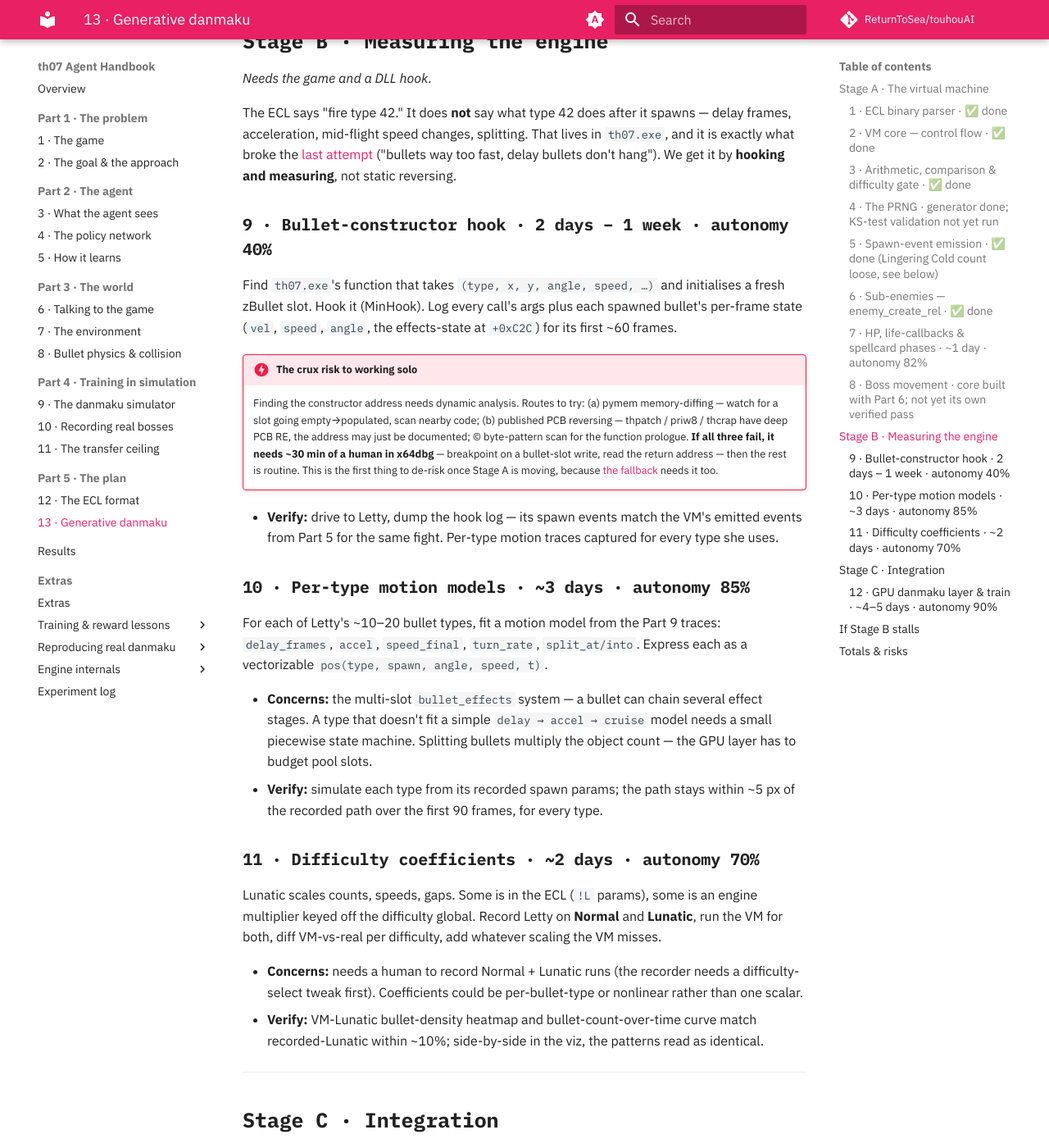
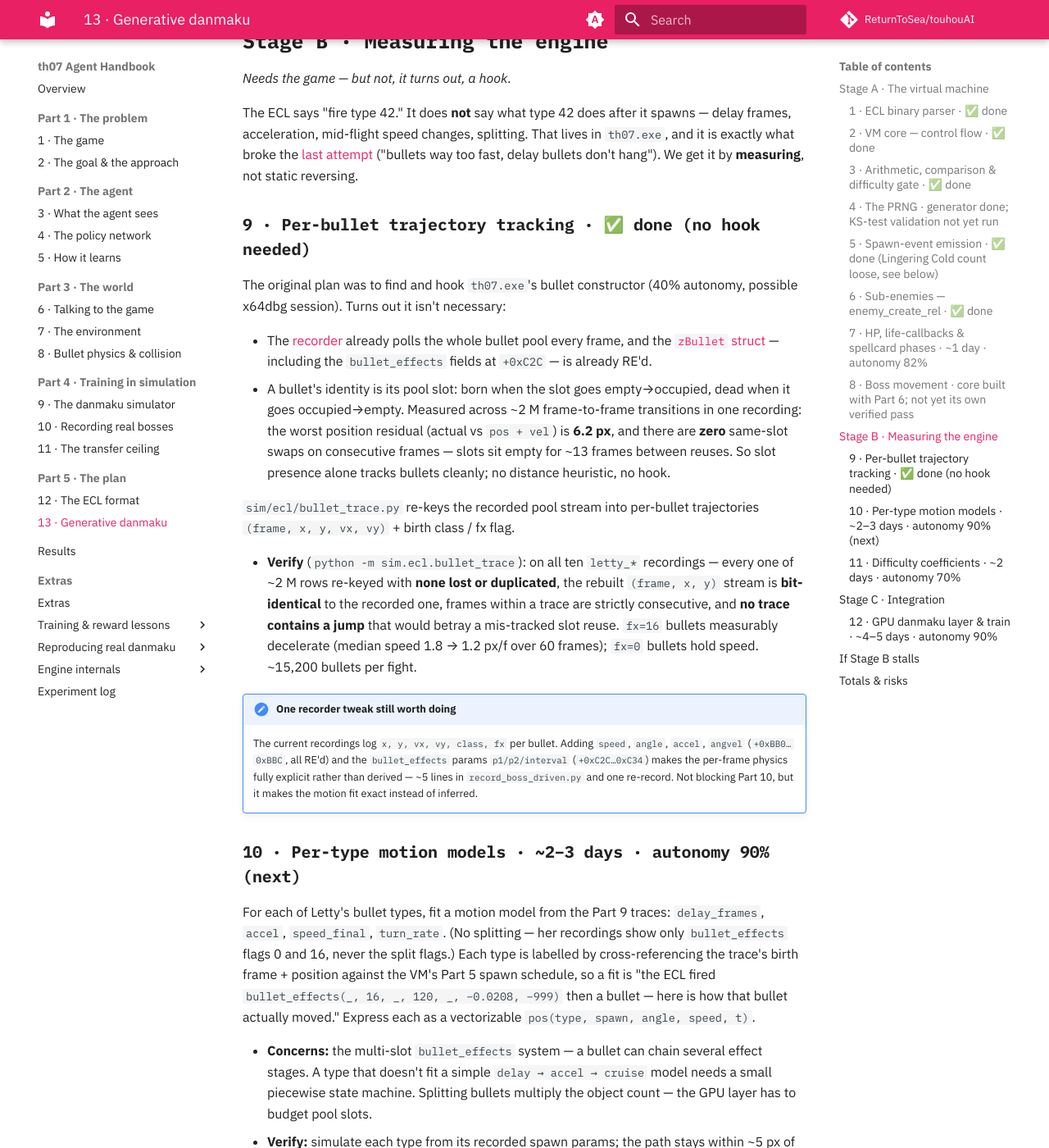
Before and after one commit to ReturnToSea/touhouAI, an MkDocs documentation site: the page built from docs/ecl-vm.md, in a window 1280 px wide and 1400 px high, scrolled down 4767 px. Shown: the whole window at 82% size. Built offline with MkDocs 1.6.1 and Material for MkDocs 9.7.7, drawn with Linux system fonts in a browser that asks for light colours; comment, search, counter and statistics services are not loaded; some of the changed text lies outside the part shown.

Commit message:
ecl: Part 9 — per-bullet trajectory tracking (no constructor hook)
The plan's crux risk was finding + hooking th07's bullet constructor
(40% autonomy, possible x64dbg). It isn't needed:

- record_boss_driven.py already polls the whole bullet pool every frame,
  and the zBullet struct incl. bullet_effects (+0xC2C) is already RE'd
- bullet identity = pool slot (born empty->occupied, dead occupied->empty).
  Measured across ~2M frame-to-frame transitions in one recording: worst
  actual-vs-(pos+vel) residual is 6.2px, zero >10px, and slots sit empty
  ~13 frames between reuses -> no distance heuristic, no hook

sim/ecl/bullet_trace.py re-keys the recorded pool stream into per-bullet
trajectories (frame, x, y, vx, vy) + birth class/fx flag.

Verify (python -m sim.ecl.bullet_trace): all 10 letty_* recordings -
every one of ~2M rows re-keyed with none lost/duplicated, the rebuilt
(frame,x,y) stream bit-identical to the recorded one, frames strictly
consecutive within a trace, no internal jumps. fx=16 bullets measurably
decelerate; fx=0 hold speed; no splitting (split flags never seen).

Docs: Stage B no longer needs a hook; the crux risk row is struck.

Co-Authored-By: Claude Sonnet 5 <noreply@anthropic.com>
Claude-Session: https://claude.ai/code/session_01HvK66xWtekmqmw4fENNeN8

```diff
--- a/docs/ecl-vm.md
+++ b/docs/ecl-vm.md
@@ -32,9 +32,9 @@ change. The VM replaces *where the bullet positions come from*, nothing else.
       [first attempt](de-ecl-vm.md), kept for reference only
     - PyTouhou's TH06 VM as reference (`pytouhou_ref/eclrunner.py`, ~90% opcode
       overlap)
-    - The [DLL hook](hook.md) toolchain (MinHook / inject32) — not yet used;
-      Stage B is next
-    - The [zBullet struct](re.md#zbullet-stride-0xd68-1025-slots) RE'd
+    - The [zBullet struct](re.md#zbullet-stride-0xd68-1025-slots) fully RE'd,
+      including the `bullet_effects` fields — enough that Stage B needs no hook,
+      just the existing per-frame recorder
     - 20 recordings as validation ground truth — already exercised, not just
       sitting there: Parts 5/6/8 verify directly against
       `sim/fights/letty_*.npz`
@@ -218,40 +218,58 @@ What's still owed before this is a clean "done":
 
 ## Stage B · Measuring the engine
 
-*Needs the game and a DLL hook.*
+*Needs the game — but not, it turns out, a hook.*
 
 The ECL says "fire type 42." It does **not** say what type 42 does after it
 spawns — delay frames, acceleration, mid-flight speed changes, splitting. That
 lives in `th07.exe`, and it is exactly what broke the
-[last attempt](de-ecl-vm.md) ("bullets way too fast, delay bullets don't hang"). We get it by **hooking and measuring**, not
-static reversing.
+[last attempt](de-ecl-vm.md) ("bullets way too fast, delay bullets don't hang").
+We get it by **measuring**, not static reversing.
 
-### 9 · Bullet-constructor hook · 2 days – 1 week · autonomy 40%
+### 9 · Per-bullet trajectory tracking · ✅ done (no hook needed)
 
-Find `th07.exe`'s function that takes `(type, x, y, angle, speed, …)` and
-initialises a fresh zBullet slot. Hook it (MinHook). Log every call's args plus
-each spawned bullet's per-frame state (`vel`, `speed`, `angle`, the
-effects-state at `+0xC2C`) for its first ~60 frames.
+The original plan was to find and hook `th07.exe`'s bullet constructor
+(40% autonomy, possible x64dbg session). Turns out it isn't necessary:
 
-!!! danger "The crux risk to working solo"
-    Finding the constructor address needs dynamic analysis. Routes to try:
-    (a) pymem memory-diffing — watch for a slot going empty→populated, scan
-    nearby code; (b) published PCB reversing — thpatch / priw8 / thcrap have deep
-    PCB RE, the address may just be documented; (c) byte-pattern scan for the
-    function prologue. **If all three fail, it needs ~30 min of a human in
-    x64dbg** — breakpoint on a bullet-slot write, read the return address — then
-    the rest is routine. This is the first thing to de-risk once Stage A is
-    moving, because [the fallback](#if-stage-b-stalls) needs it too.
+- The [recorder](recording.md) already polls the whole bullet pool every frame,
+  and the [`zBullet` struct](re.md#zbullet-stride-0xd68-1025-slots) — including
+  the `bullet_effects` fields at `+0xC2C` — is already RE'd.
+- A bullet's identity is its pool slot: born when the slot goes empty→occupied,
+  dead when it goes occupied→empty. Measured across ~2 M frame-to-frame
+  transitions in one recording: the worst position residual (actual vs
+  `pos + vel`) is **6.2 px**, and there are **zero** same-slot swaps on
+  consecutive frames — slots sit empty for ~13 frames between reuses. So slot
+  presence alone tracks bullets cleanly; no distance heuristic, no hook.
 
-- **Verify:** drive to Letty, dump the hook log — its spawn events match the
-  VM's emitted events from Part 5 for the same fight. Per-type motion traces
-  captured for every type she uses.
+`sim/ecl/bullet_trace.py` re-keys the recorded pool stream into per-bullet
+trajectories `(frame, x, y, vx, vy)` + birth class / fx flag.
 
-### 10 · Per-type motion models · ~3 days · autonomy 85%
+- **Verify** (`python -m sim.ecl.bullet_trace`): on all ten `letty_*`
+  recordings — every one of ~2 M rows re-keyed with **none lost or
+  duplicated**, the rebuilt `(frame, x, y)` stream is **bit-identical** to the
+  recorded one, frames within a trace are strictly consecutive, and **no trace
+  contains a jump** that would betray a mis-tracked slot reuse. `fx=16` bullets
+  measurably decelerate (median speed 1.8 → 1.2 px/f over 60 frames); `fx=0`
+  bullets hold speed. ~15,200 bullets per fight.
 
-For each of Letty's ~10–20 bullet types, fit a motion model from the Part 9
-traces: `delay_frames`, `accel`, `speed_final`, `turn_rate`, `split_at/into`.
-Express each as a vectorizable `pos(type, spawn, angle, speed, t)`.
+!!! note "One recorder tweak still worth doing"
+    The current recordings log `x, y, vx, vy, class, fx` per bullet. Adding
+    `speed`, `angle`, `accel`, `angvel` (`+0xBB0…0xBBC`, all RE'd) and the
+    `bullet_effects` params `p1/p2/interval` (`+0xC2C…0xC34`) makes the
+    per-frame physics fully explicit rather than derived — ~5 lines in
+    `record_boss_driven.py` and one re-record. Not blocking Part 10, but it
+    makes the motion fit exact instead of inferred.
+
+### 10 · Per-type motion models · ~2–3 days · autonomy 90% (next)
+
+For each of Letty's bullet types, fit a motion model from the Part 9 traces:
+`delay_frames`, `accel`, `speed_final`, `turn_rate`. (No splitting — her
+recordings show only `bullet_effects` flags 0 and 16, never the split flags.)
+Each type is labelled by cross-referencing the trace's birth frame + position
+against the VM's Part 5 spawn schedule, so a fit is "the ECL fired
+`bullet_effects(_, 16, _, 120, _, −0.0208, −999)` then a bullet — here is how
+that bullet actually moved." Express each as a vectorizable
+`pos(type, spawn, angle, speed, t)`.
 
 - **Concerns:** the multi-slot `bullet_effects` system — a bullet can chain
   several effect stages. A type that doesn't fit a simple
@@ -312,28 +330,22 @@ Then `train_fight.py --sim ecl`.
 
 ## If Stage B stalls
 
-Part 9 is the one place this can get genuinely stuck. If it does and the
-constructor address can't be found:
-
-!!! note "Spawn-hook replay — the lighter fallback"
-    Skip the VM. Hook `create_bullet` during real fights, record the *spawn
-    events* (not final positions), replay them through the Part 10 motion models
-    + per-episode re-aim + per-episode RNG perturbation. Bullet paths are
-    generated, re-aiming works, RNG varies — but the spawn *schedule* still comes
-    from recordings, so it isn't fully generative. ~1 week instead of 3. Enough
-    for Letty; the full VM is worth it only because we're committing to all six
-    stages. **This fallback still needs Part 9** — the constructor hook is
-    load-bearing either way.
+The crux risk was Part 9 — finding and hooking the bullet constructor. That's
+**gone**: per-frame polling + slot-identity tracking gets the same data
+(`sim/ecl/bullet_trace.py`), verified bit-exact against the recordings, no
+dynamic analysis. The remaining Stage-B risk is just whether a handful of
+bullet types fit clean motion models (Part 10) — and if one doesn't, the
+fallback is a small piecewise state machine for that type, not a project stall.
 
 ## Totals & risks
 
-**~3 weeks** to a validated generative Letty. Beyond Letty, each new boss = point
-the VM at that stage's ECL sub + hook/measure its ~10–20 new bullet types +
-validate. Lasers (Stages 5–6) are a separate object type — deferred.
+Beyond Letty, each new boss = point the VM at that stage's ECL sub + trace its
+new bullet types + validate. Lasers (Stages 5–6) are a separate object type —
+deferred.
 
-| Risk | Mitigation |
+| Risk | Status / mitigation |
 |---|---|
-| PCB ECL format differs more than expected from TH06 | unlikely — it's the "old" TH06–09 format |
-| Multi-slot `bullet_effects` is genuinely complex to model | hook-and-measure per type, not static RE |
-| PCB's PRNG isn't TH06's | match the distribution, not the stream |
-| Can't find the bullet constructor | ~30 min human in x64dbg |
+| PCB ECL format differs more than expected from TH06 | **resolved** — parser matches thtk on 19,919 / 19,919 instructions |
+| Multi-slot `bullet_effects` is genuinely complex to model | measure per type from the recordings (Part 10), not static RE |
+| PCB's PRNG isn't TH06's | match the distribution, not the stream — Part 4 KS-test still to run |
+| ~~Can't find the bullet constructor~~ | **moot** — no hook needed (Part 9) |
```
Also changed, not shown: 1 other file.
